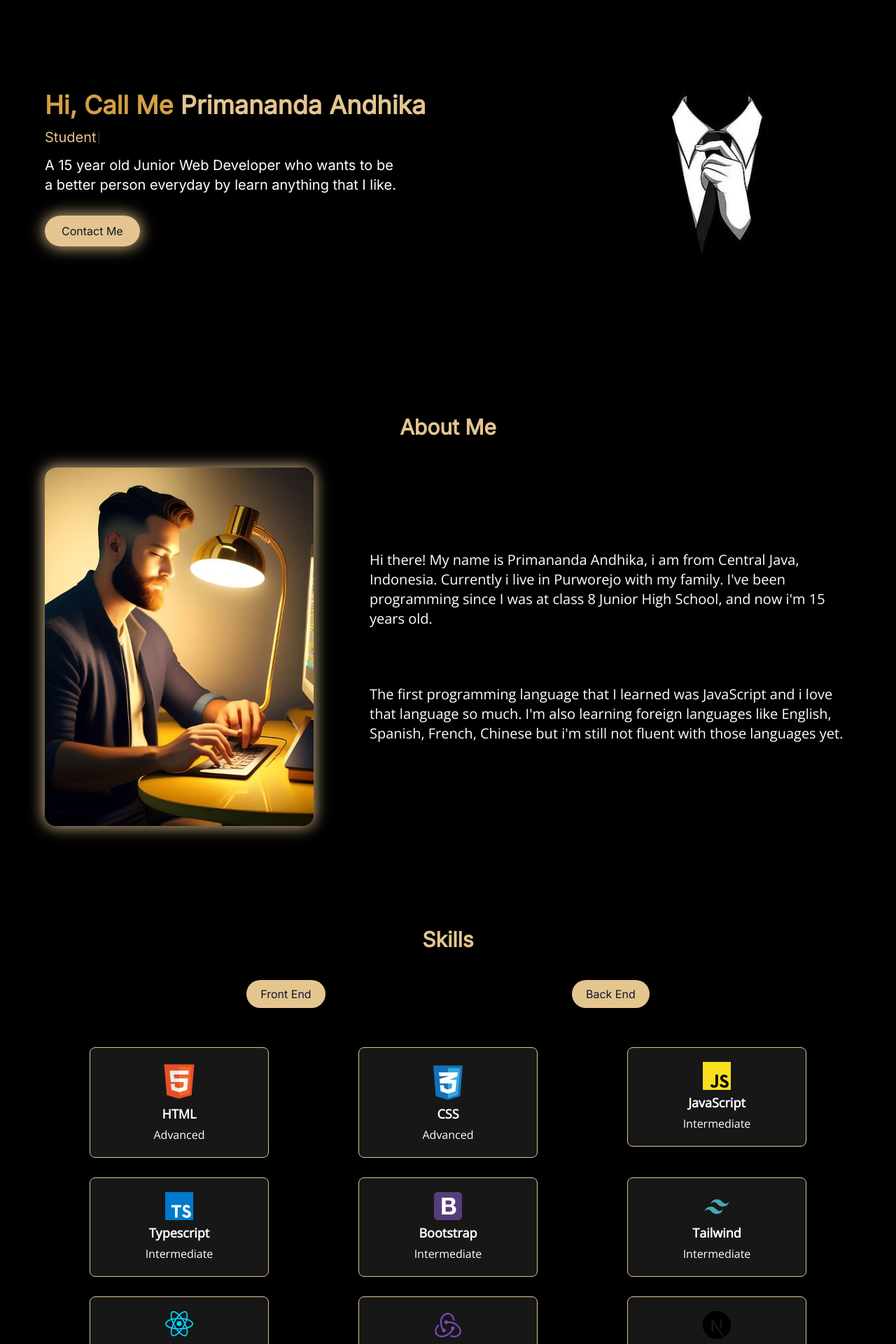
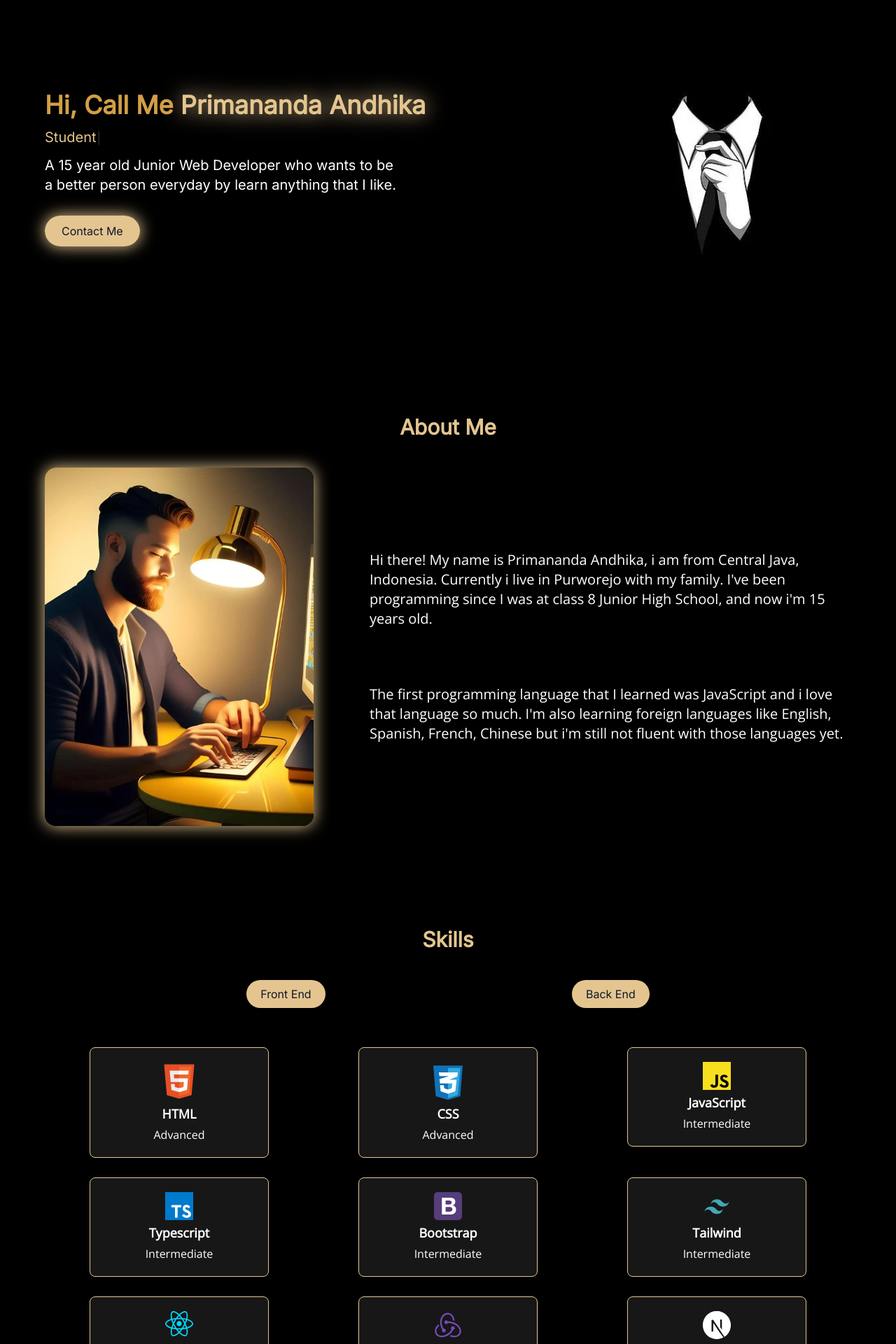
Before and after one commit to ItsAndhika/personal-portfolio-v2, a React (Vite) app: page / in a window 1280 px wide. Shown: the part 120-2040 px from the top of the page at 70% size. Built offline with nearby package versions, Linux system fonts and the light colour scheme.

Commit message:
Fix the next.js icon

```diff
--- a/src/components/Hero/Hero.jsx
+++ b/src/components/Hero/Hero.jsx
@@ -13,7 +13,10 @@ const Hero = () => {
 			>
 				<article className="w-full md:w-2/3">
 					<h1 className="font-bold text-3xl text-secondary mb-3 lg:text-4xl 2xl:text-5xl">
-						Hi, Call Me <span className="text-primary">Primananda Andhika</span>
+						Hi, Call Me{" "}
+						<span className="text-primary drop-shadow-text-glow">
+							Primananda Andhika
+						</span>
 					</h1>
 					<Typewriter
 						options={{
--- a/src/components/Skills/parts/FrontEnd.jsx
+++ b/src/components/Skills/parts/FrontEnd.jsx
@@ -122,7 +122,11 @@ const FrontEnd = () => {
 				data-aos-once="true"
 				data-aos-duration="1000"
 			>
-				<img src={Nextjs} alt="Next.js" className="w-10 mx-auto 2xl:w-16" />
+				<img
+					src={Nextjs}
+					alt="Next.js"
+					className="w-10 mx-auto color-white invert 2xl:w-16"
+				/>
 				<p className="text-lg font-semibold my-1">Next.js</p>
 				<p className="text-base font-medium">Beginner</p>
 			</div>
--- a/tailwind.config.cjs
+++ b/tailwind.config.cjs
@@ -1,32 +1,32 @@
 /** @type {import('tailwindcss').Config} */
 module.exports = {
-  content: [
-    "./index.html",
-    "./src/**/*.{js,ts,jsx,tsx}",
-  ],
+	content: ["./index.html", "./src/**/*.{js,ts,jsx,tsx}"],
 	theme: {
 		container: {
 			center: true,
-      padding: '16px'
+			padding: "16px",
 		},
 		extend: {
 			colors: {
-        'primary': 'hsl(38, 61%, 73%)',
-        'secondary': 'hsl(38, 61%, 55%)',
+				primary: "hsl(38, 61%, 73%)",
+				secondary: "hsl(38, 61%, 55%)",
 			},
 			boxShadow: {
-        'gold-glow': '0 0 30px 1px hsl(38, 61%, 73%)',
+				"gold-glow": "0 0 30px 1px hsl(38, 61%, 73%)",
 			},
 			animation: {
-        'shadow-pulse': 'shadowPulse 700ms ease-in-out alternate infinite'
+				"shadow-pulse": "shadowPulse 700ms ease-in-out alternate infinite",
+			},
+			dropShadow: {
+				"text-glow": "0px 0px 15px hsl(38, 61%, 73%)",
 			},
 			keyframes: {
 				shadowPulse: {
-          '0%': { boxShadow: '0 0 30px 1px hsl(38, 61%, 73%)' },
-          '100%': { boxShadow: '0 0 20px 0.5px hsl(38, 61%, 73%)' }
-        }
-      }
+					"0%": { boxShadow: "0 0 30px 1px hsl(38, 61%, 73%)" },
+					"100%": { boxShadow: "0 0 20px 0.5px hsl(38, 61%, 73%)" },
+				},
+			},
 		},
 	},
 	plugins: [],
-}
+};
```
Also changed, not shown: public/assets/svg/nextjs.svg. Lines whose indentation alone changed are shown as unchanged.
